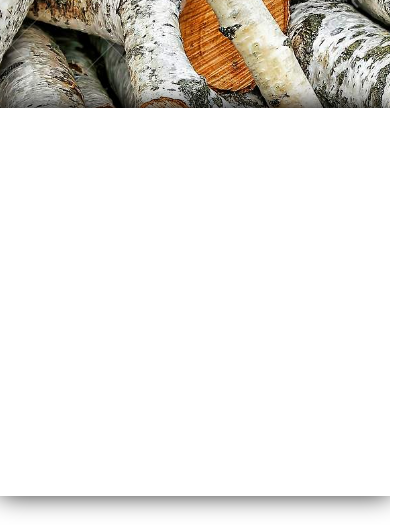
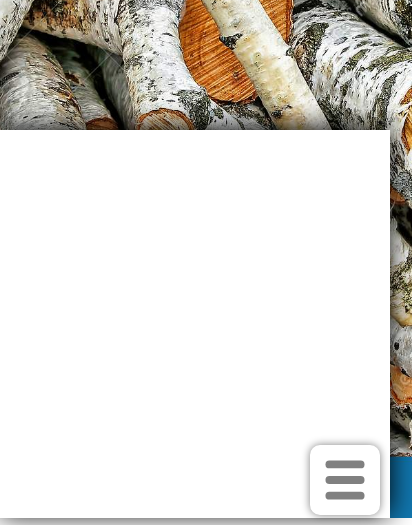
Before and after one commit to ripSquid/kalmar-brasved, a plain HTML site: page index.html in a window 390 px wide. Shown: the part 319-844 px from the top of the page, 412 px wide, since content can reach past the window. Drawn offline with nearby package versions, Linux system fonts and the light colour scheme.

Commit message:
mobile site
la till mmenu.svg (menu logga)
simpel highlight animation
rezise tar bort header

```diff
--- a/index.html
+++ b/index.html
@@ -26,6 +26,9 @@
 
     </div>
   </div>
+  <menu>
+    <img class="menu_item" src="mmenu.svg" alt="Menu">
+  </menu>
   <link rel="stylesheet" href="main.css">
 </body>
 </html>
--- a/main.css
+++ b/main.css
@@ -21,6 +21,32 @@ html {
   html {
     font-size: 0.745em;
   }
+  header {
+    opacity: 0;
+    display: initial;
+    position: sticky;
+    width: 50px;
+    top: 90vh;
+    border: 1px solid red;
+    padding: 10px;
+  }
+  .header_item {
+    opacity: 0;
+  }
+  menu {
+    opacity: 1;
+    position: fixed;
+    bottom: 0px;
+    right: 0px;
+    height: 50px;
+    width: 50px;
+    margin: 10px;
+    background-color: white;
+    align-content: center;
+    border: 10px solid white;
+    border-radius: 10px;
+    box-shadow: 0 0 1vh;
+  }
 }
 
 header {
@@ -32,6 +58,43 @@ header {
 
   display: flex;
   align-content: stretch;
+}
+
+menu{
+  opacity: 0.5;
+  position: fixed;
+  bottom: 0px;
+  right: 0px;
+  height: 50px;
+  width: 50px;
+  margin: 10px;
+  background-color: white;
+  align-content: center;
+  border: 10px solid white;
+  border-radius: 10px;
+  box-shadow: 0 0 1vh;
+}
+.menu_item{
+  position: fixed;
+  bottom: 20px;
+  right: 20px;
+  width: 50px;
+  height: 50px;
+  animation-name: m_downlight;
+  animation-duration: 100ms;
+}
+.menu_item:hover{
+  animation-name: m_highlight;
+  animation-duration: 100ms;
+  transform: rotate(90deg);
+}
+@keyframes m_highlight{
+  from {transform: rotate(0deg);}
+  to   {transform: rotate(90deg);}
+}
+@keyframes m_downlight{
+  from {transform: rotate(90deg);}
+  to   {transform: rotate(0deg);}
 }
 
 .header_item {
```
Also changed, not shown: mmenu.svg (added).
